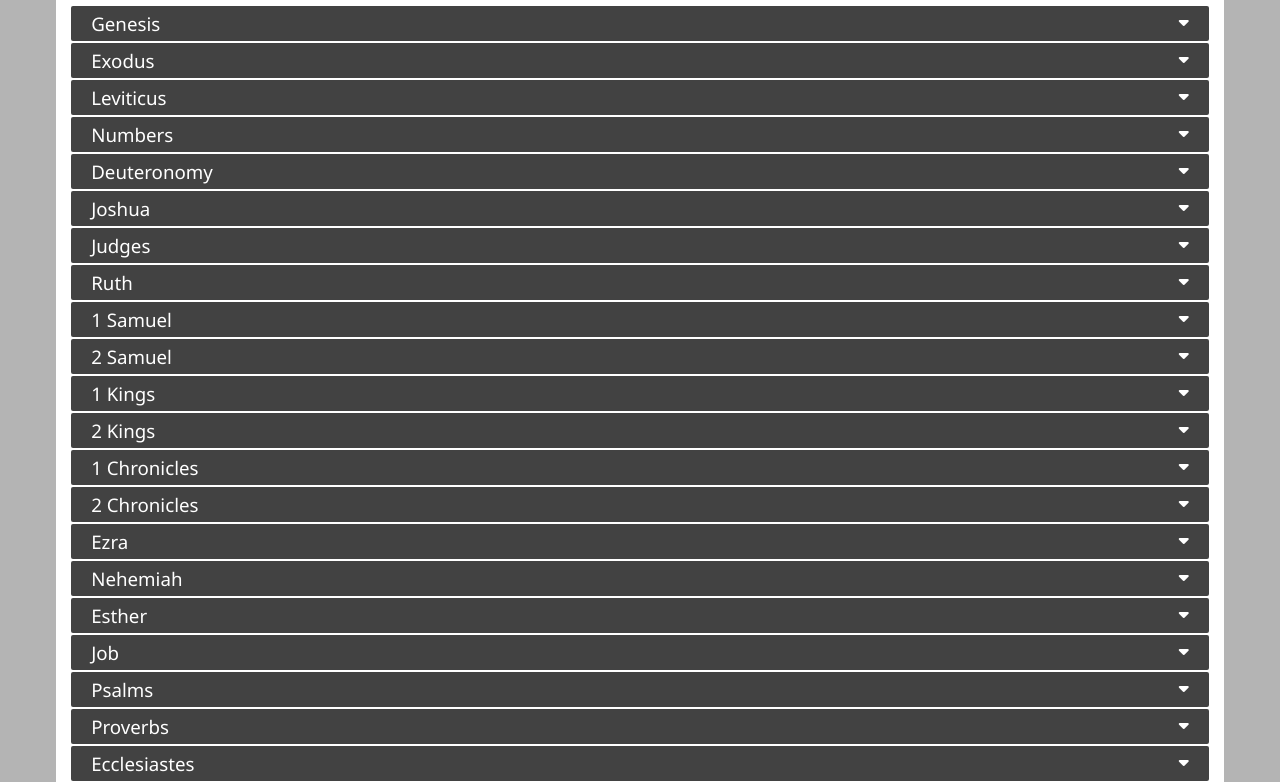
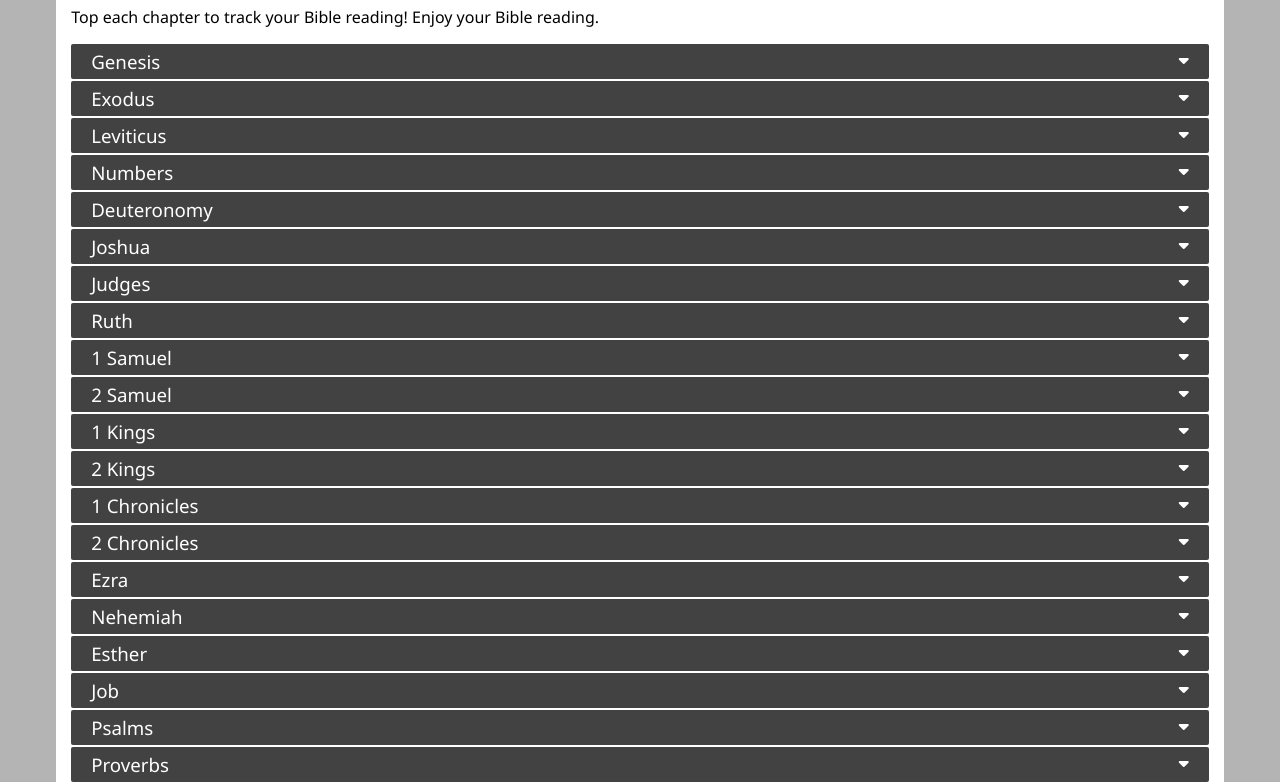
Before and after one commit to jezzar042015/web_bible-reading-tracker, a plain HTML site: page index.html in a window 1280 px wide. Shown: the part 93-875 px from the top of the page. Drawn offline with Linux system fonts and the light colour scheme.

Commit message:
Added what to do in the top section

```diff
--- a/index.html
+++ b/index.html
@@ -5,12 +5,14 @@
     <meta http-equiv="X-UA-Compatible" content="IE=edge">
     <meta name="viewport" content="width=device-width, initial-scale=1.0">
     <title>Bible Reading Tracker</title>
+
     <link rel="stylesheet" href="assets/styles.css">
 </head>
 <body>
     <div class="main">
         <header>
             <h1>Bible Reading Tracker</h1>
+            <p>Top each chapter to track your Bible reading! Enjoy your Bible reading.</p>
         </header>
 
         <section>
```
